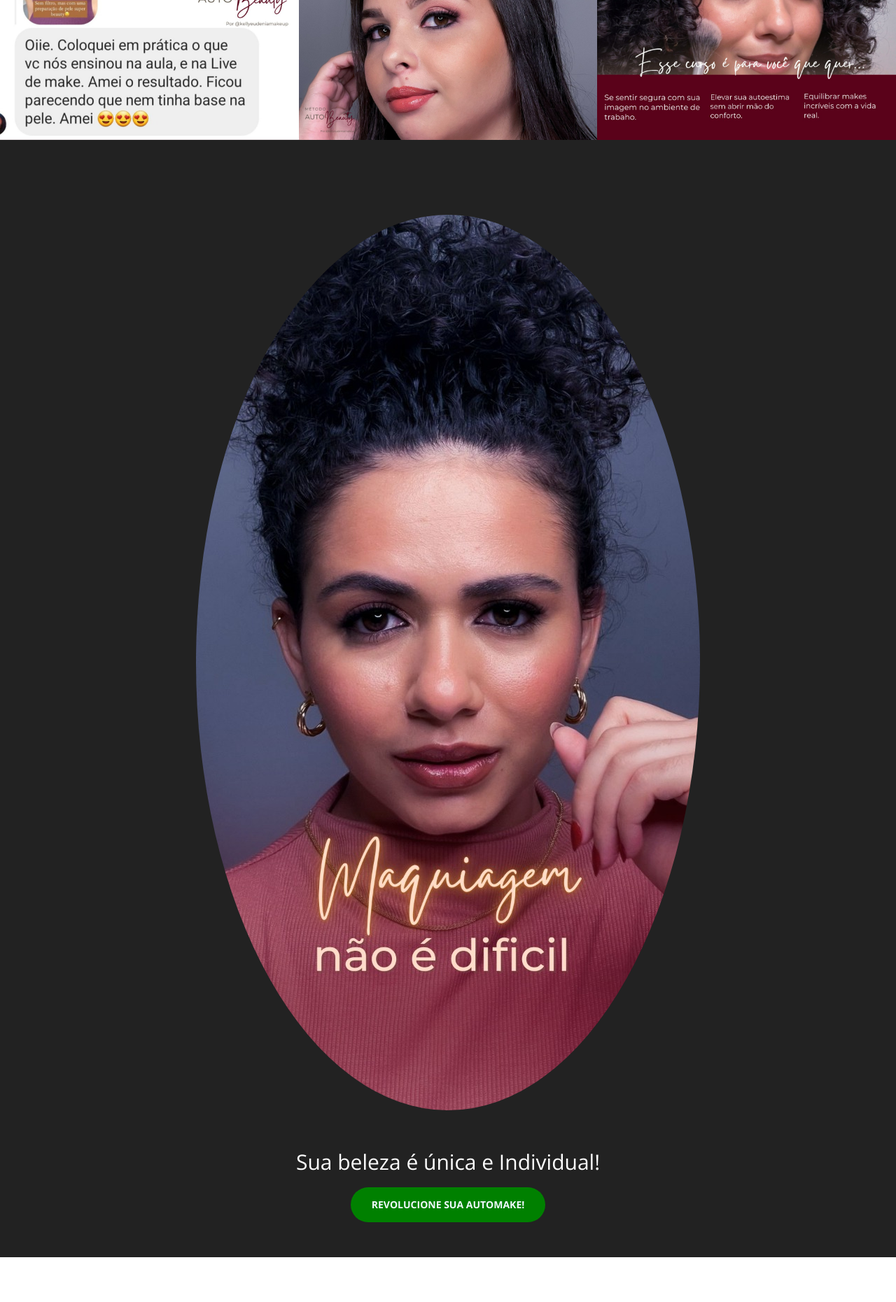
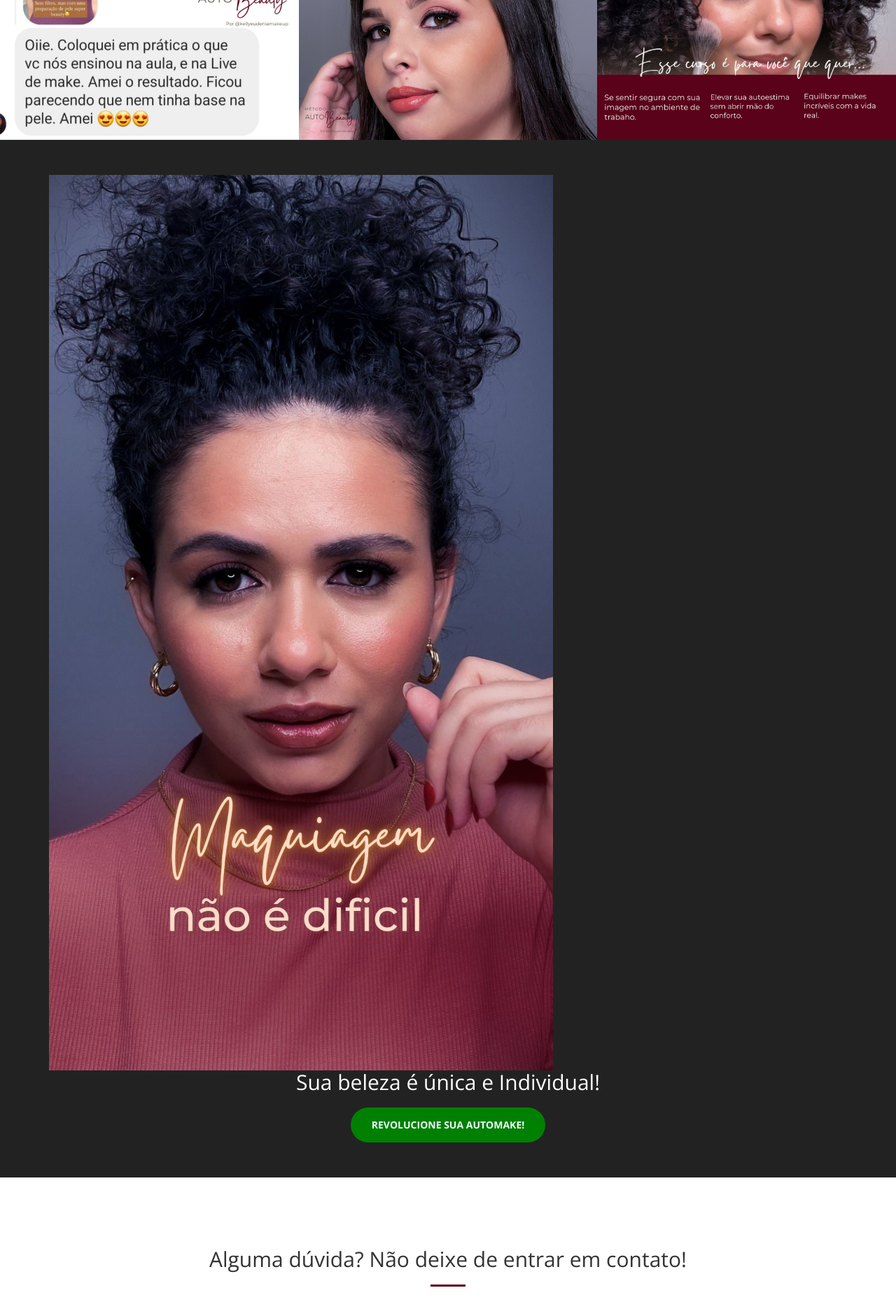
Before and after one commit to kellyeudenia/business-woman, a Jekyll site: the page built from index.html, in a window 1280 px wide. Shown: the part 1860-3721 px from the top of the page at 70% size. Built offline with Jekyll 4.4.1, drawn with Linux system fonts in a browser that asks for light colours.

Commit message:
Setup para a página de vendas.

```diff
--- a/_includes/aside.html
+++ b/_includes/aside.html
@@ -1,6 +1,6 @@
   <aside class="bg-dark">
       <div class="container text-center">
-        <img src="img/profile/mine-me.jpg" class="img-responsive"  style="border-radius: 50%; margin: 5% auto;" alt="Imagem de Eudenia Makeup segurando um pincel">
+        <img src="img/profile/mine-me.jpg" class="img-responsive"  alt="Imagem de Eudenia Makeup segurando um pincel">
           <div class="call-to-action">
               <h2>Sua beleza é única e Individual!</h2>
               <a href="https://pay.hotmart.com/F76815503F" class="btn btn-default btn-xl wow tada" style="background-color: #008000; color: aliceblue;" target="_blank">REVOLUCIONE SUA AUTOMAKE!</a>
```
